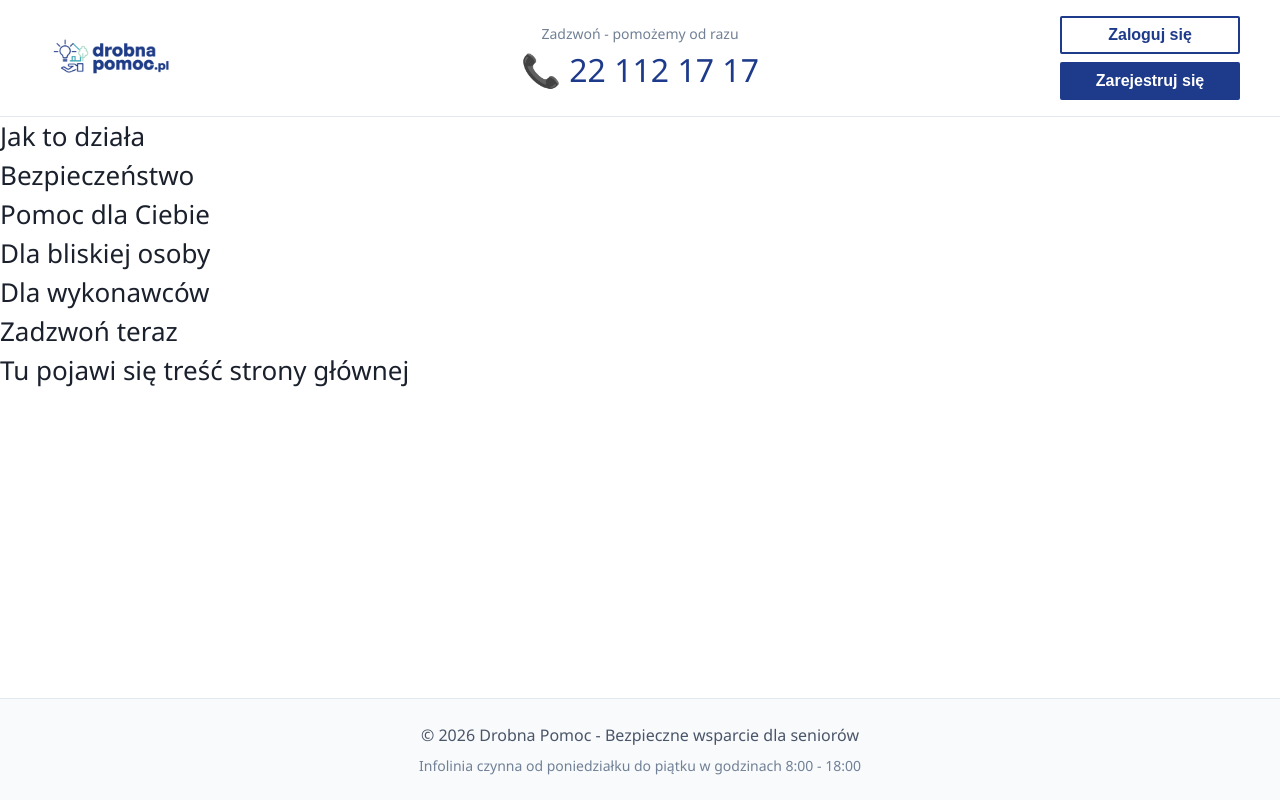
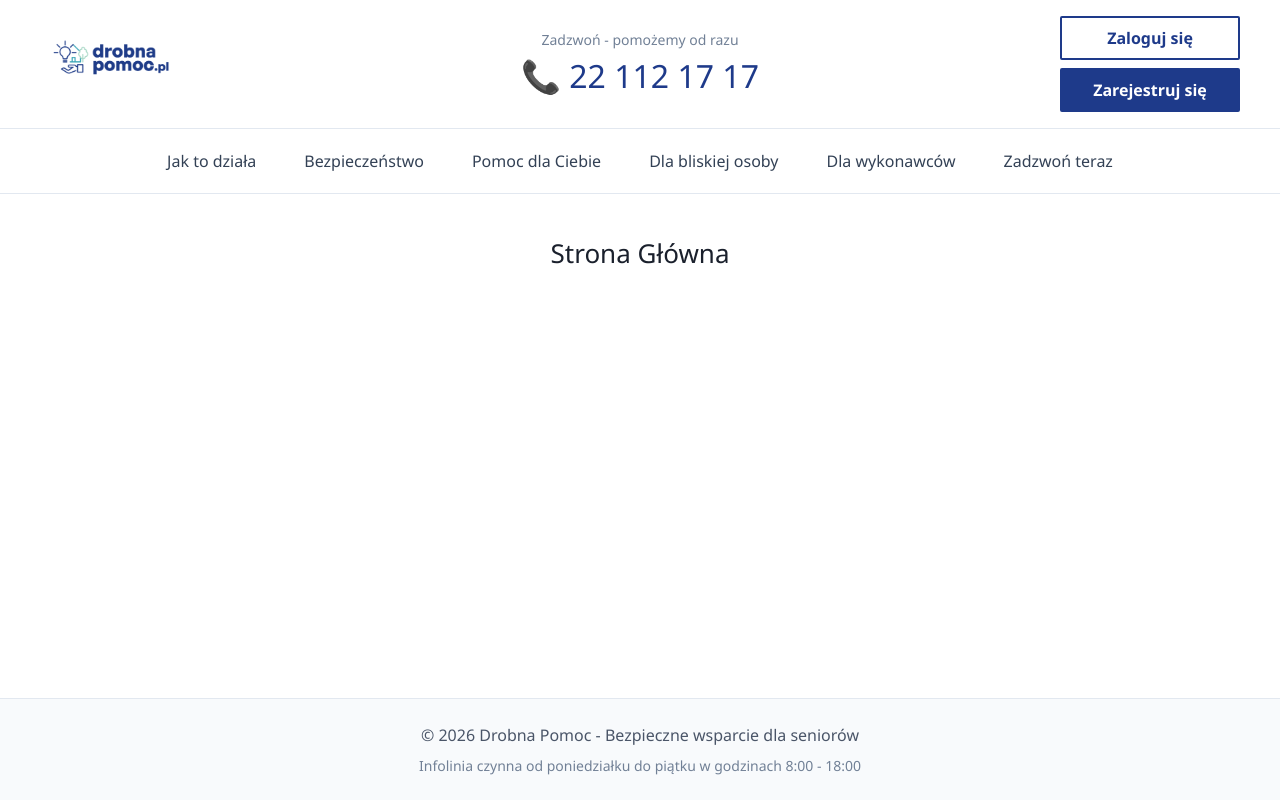
Before and after one commit to Drobna-Pomoc/drobnapomoc, a React (Vite) app in the folder frontend/: page / in a window 1280 px wide. Built offline with nearby package versions, Linux system fonts and the light colour scheme.

Commit message:
Added new Navbar with 6 buttons directing to subpages, added subpages for login and register

```diff
--- a/frontend/src/App.tsx
+++ b/frontend/src/App.tsx
@@ -2,16 +2,27 @@ import { BrowserRouter, Routes, Route } from 'react-router-dom'
 
 import Footer from './components/Footer'
 import Header from './components/Header'
+import HomePage from './pages/HomePage'
+import InfoPage from './pages/InfoPage'
+import LoginPage from './pages/LoginPage'
+import RegisterPage from './pages/RegisterPage'
 
 function App() {
     return (
+        <BrowserRouter>
             <div className="app-container">
                 <Header />
                 <main className="main-content">
-                <p>Tu pojawi się treść strony głównej</p>
+                    <Routes>
+                        <Route path="/" element={<HomePage />} />
+                        <Route path="/info/:slug" element={<InfoPage />} />
+                        <Route path="/login" element={<LoginPage />} />
+                        <Route path="/register" element={<RegisterPage />} />
+                    </Routes>
                 </main>
                 <Footer />
             </div>
+        </BrowserRouter>
     )
 }
 
--- /dev/null
+++ b/frontend/src/components/Navbar.css
@@ -0,0 +1,31 @@
+.navbar {
+  display: flex;
+  justify-content: center;
+  align-items: center;
+  flex-wrap: wrap;
+  gap: 12px;
+  padding: 12px 40px;
+  background-color: #ffffff;
+  border-bottom: 1px solid #e2e8f0;
+}
+
+.navbar-link {
+  text-decoration: none;
+  color: #334155;
+  font-size: 16px;
+  font-weight: 500;
+  padding: 8px 18px;
+  border-radius: 20px;
+  transition: all 0.2s;
+}
+
+.navbar-link:hover {
+  background-color: #f1f5f9;
+  color: #1e3a8a;
+}
+
+.navbar-link.active {
+  background-color: #eff6ff;
+  color: #1e3a8a;
+  font-weight: 600;
+}
--- a/frontend/src/components/Navbar.tsx
+++ b/frontend/src/components/Navbar.tsx
@@ -1,24 +1,27 @@
+import { NavLink } from 'react-router-dom'
+import './Navbar.css'
+
+const navItems = [
+    {label: 'Jak to działa', path: '/info/jak-to-dziala'},
+    {label: 'Bezpieczeństwo', path: '/info/bezpieczenstwo'},
+    {label: 'Pomoc dla Ciebie', path: '/info/pomoc-dla-ciebie'},
+    {label: 'Dla bliskiej osoby', path: '/info/dla-bliskiej-osoby'},
+    {label: 'Dla wykonawców', path: '/info/dla-wykonawcow'},
+    {label: 'Zadzwoń teraz', path: '/info/zadzwon-teraz'}
+]
+
 const Navbar = (() => {
   return (
-    <nav>
-        <p>
-            Jak to działa
-        </p>
-        <p>
-            Bezpieczeństwo
-        </p>
-        <p>
-            Pomoc dla Ciebie
-        </p>
-        <p>
-            Dla bliskiej osoby
-        </p>
-        <p>
-            Dla wykonawców
-        </p>
-        <p>
-            Zadzwoń teraz
-        </p>
+    <nav className="navbar">
+        {navItems.map((item) => (
+            <NavLink
+                key={item.path}
+                to={item.path}
+                className="navbar-link"
+            >
+                {item.label}
+            </NavLink>
+        ))}
     </nav>
     )
 })
--- a/frontend/src/components/Topbar.css
+++ b/frontend/src/components/Topbar.css
@@ -58,6 +58,8 @@
   cursor: pointer;
   text-align: center;
   transition: background-color 0.2s;
+  text-decoration: none;
+  display: inline-block;
 }
 
 .topbar-btn-login {
--- a/frontend/src/components/Topbar.tsx
+++ b/frontend/src/components/Topbar.tsx
@@ -1,16 +1,19 @@
 import './Topbar.css'
 import logoImg from '../assets/logo.png'
+import { Link } from 'react-router-dom'
 
 const Topbar = () => {
   const isLoggedIn = false;
   return (
     <div className="topbar">
       <div className="topbar-left">
-        <img
-          src={logoImg}
-          alt="Logo Drobna Pomoc"
-          className="topbar-logo"
-        />
+        <Link to="/">
+          <img
+            src={logoImg}
+            alt="Logo Drobna Pomoc"
+            className="topbar-logo"
+          />
+        </Link>
       </div>
       <div className="topbar-center">
         <span className="topbar-phone-label"> Zadzwoń - pomożemy od razu</span>
@@ -18,17 +21,17 @@ const Topbar = () => {
       </div>
       <div className="topbar-right">
         {isLoggedIn ? (
-          <button className="topbar-btn topbar-btn-panel">
+          <Link to="/dashboard" className="topbar-btn topbar-btn-panel">
             Przejdź do panelu
-          </button>
+          </Link>
         ) : (
           <>
-            <button className="topbar-btn topbar-btn-login">
+            <Link to="/login" className="topbar-btn topbar-btn-login">
               Zaloguj się
-            </button>
-            <button className="topbar-btn topbar-btn-register">
+            </Link>
+            <Link to="/register" className="topbar-btn topbar-btn-register">
               Zarejestruj się
-            </button>
+            </Link>
           </>
           )}
       </div>
--- a/frontend/src/pages/HomePage.tsx
+++ b/frontend/src/pages/HomePage.tsx
@@ -1,6 +1,8 @@
 const HomePage = (() => {
     return (
-        <div>HomePage</div>
+        <div style={{ padding: '40px', textAlign: 'center'}}>
+            Strona Główna
+        </div>
     )
 })
 
--- /dev/null
+++ b/frontend/src/pages/InfoPage.tsx
@@ -0,0 +1,13 @@
+import { useParams } from 'react-router-dom';
+
+const InfoPage = () => {
+    const { slug } = useParams();
+    return (
+        <div style={{ padding: '40px', textAlign: 'center'}}>
+            <h1>Podstrona informacyjna</h1>
+            <div>Informacje o sekcji: {slug}</div>
+        </div>
+    );
+};
+
+export default InfoPage;
--- a/frontend/src/pages/LoginPage.tsx
+++ b/frontend/src/pages/LoginPage.tsx
@@ -3,7 +3,7 @@ import LoginForm from '../components/specific/LoginForm'
 
 const LoginPage = (() => {
     return (
-        <div>
+        <div style={{ padding: '40px', textAlign: 'center'}}>
             <LoginForm />
             <Link to='../register'>Zarejestruj się</Link>
         </div>
--- a/frontend/src/pages/RegisterPage.tsx
+++ b/frontend/src/pages/RegisterPage.tsx
@@ -3,7 +3,7 @@ import RegisterForm from '../components/specific/RegisterForm'
 
 const RegisterPage = (() => {
     return (
-        <div>
+        <div style={{ padding: '40px', textAlign: 'center'}}>
             <RegisterForm />
             <Link to='../login'>Zaloguj się</Link>
         </div>
```
Lines whose indentation alone changed are shown as unchanged.
